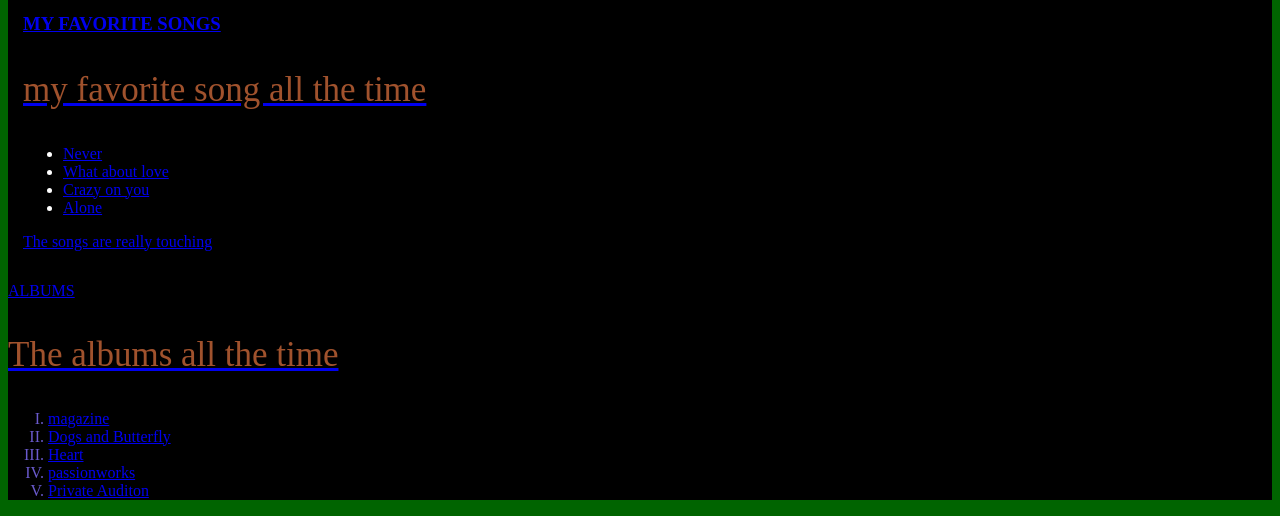
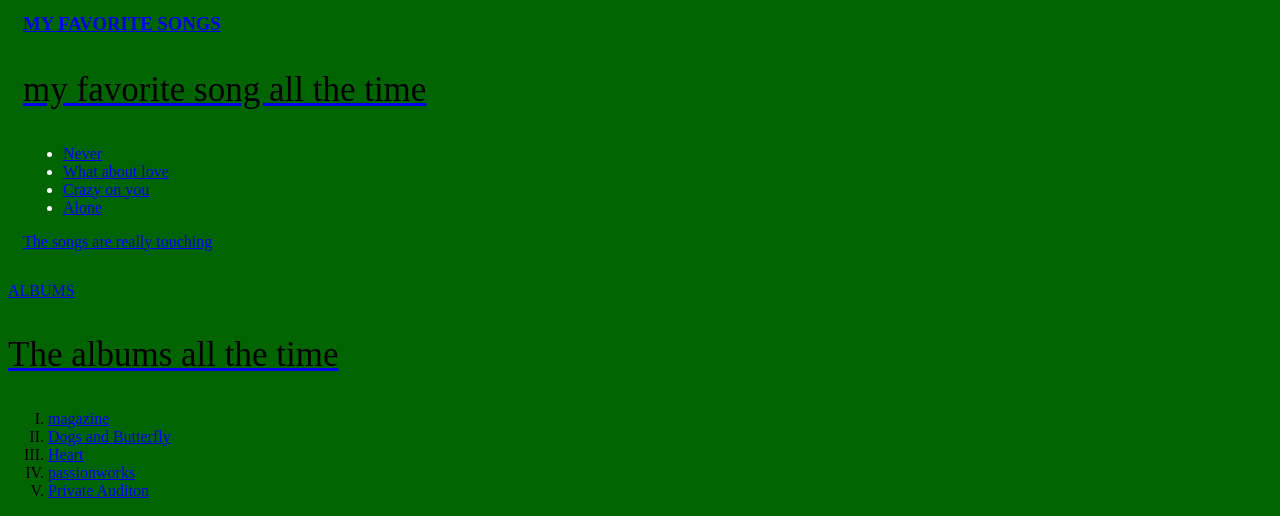
Before and after one commit to Abdallah-Coder/Favorite-Band, a plain HTML site: page index.html in a window 1280 px wide. Shown: the part 2058-2574 px from the top of the page. Drawn offline with Linux system fonts and the light colour scheme.

Commit message:
modifying css

```diff
--- a/index.css
+++ b/index.css
@@ -2,7 +2,7 @@
        background-color: darkgreen;
    }
    .header{
-       background-color: darkred;
+       background-color: darkgreen;
        text-align: center;
        height: 50px;
 
@@ -17,7 +17,7 @@ width: 300px;
 object-fit: cover;
    }
    .band_members{
-       background-color: black;
+       background-color: darkgreen;
        color: white;
    }
    .member{
@@ -32,12 +32,12 @@ object-fit: cover;
    #p_songs{
        font-size: 35px;
        text-align: left;
-       color: sienna;
+       color: black;
    }
    .ul{
        list-style-type: square;
 
    }
   ol.album_li{
-      color: slateblue;
+      color:black;
   }
```
